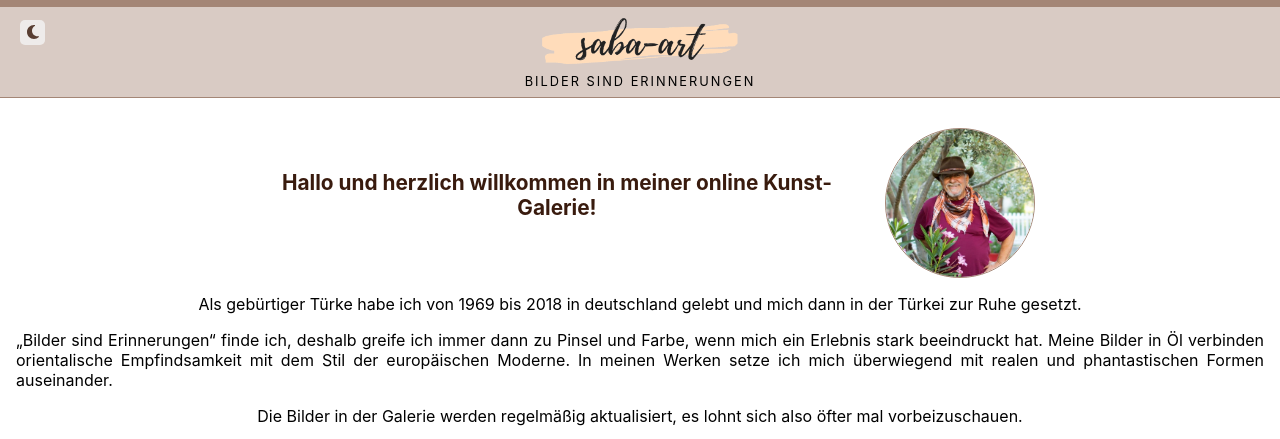
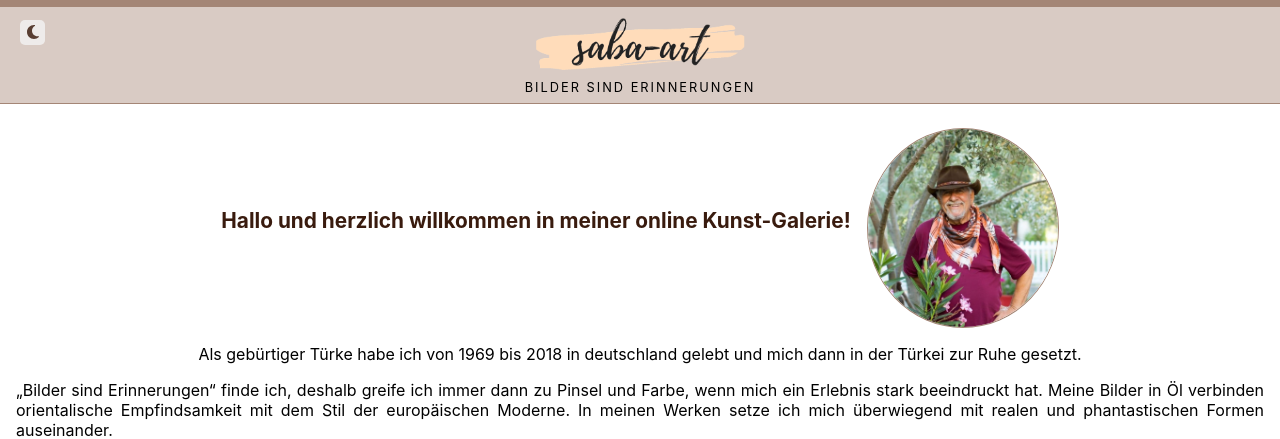
Before and after one commit to alperkuertuel/saba-art, a Next.js app: page / in a window 1280 px wide. Shown: the top 439 px of the page. Built offline with nearby package versions, Linux system fonts and the light colour scheme; no server answers; the database is empty.

Commit message:
fix aspect ratios of images

```diff
--- a/components/Header/Header.js
+++ b/components/Header/Header.js
@@ -22,13 +22,7 @@ export default function Header({
       />
       <h1>
         <Link href={`/`}>
-          <StyledLogo
-            priority={true}
-            src="/img/logo.png"
-            alt="saba-art"
-            width={1000}
-            height={1000}
-          />
+          <StyledLogo priority={true} src="/img/logo.png" alt="saba-art" width={213} height={56} />
         </Link>
       </h1>
       <StyledSlogan>Bilder sind Erinnerungen</StyledSlogan>
@@ -72,8 +66,6 @@ const StyledHeader = styled.header`
 `;
 
 const StyledLogo = styled(Image)`
-  max-width: 200px;
-  height: 50px;
   margin: 0.5rem auto;
 `;
 
--- a/components/WelcomingAndAbout/WelcomingAndAbout.js
+++ b/components/WelcomingAndAbout/WelcomingAndAbout.js
@@ -7,7 +7,7 @@ export default function WelcomingAbout() {
       <StyledWelcomingText>
         Hallo und herzlich willkommen in meiner online Kunst-Galerie!
       </StyledWelcomingText>
-      <StyledAvatar priority={true} width={150} height={150} src="/img/saba-art.jpg" alt="Saba" />
+      <StyledAvatar priority={true} width={192} height={200} src="/img/saba-art.jpg" alt="Saba" />
       <StyledAboutParagraph>
         Als gebürtiger Türke habe ich von 1969 bis 2018 in deutschland gelebt und mich dann in der
         Türkei zur Ruhe gesetzt.
@@ -35,7 +35,6 @@ const WelcomingSection = styled.section`
 `;
 
 const StyledWelcomingText = styled.h2`
-  width: 50%;
   text-align: center;
   color: var(--secondary-color);
 `;
```
